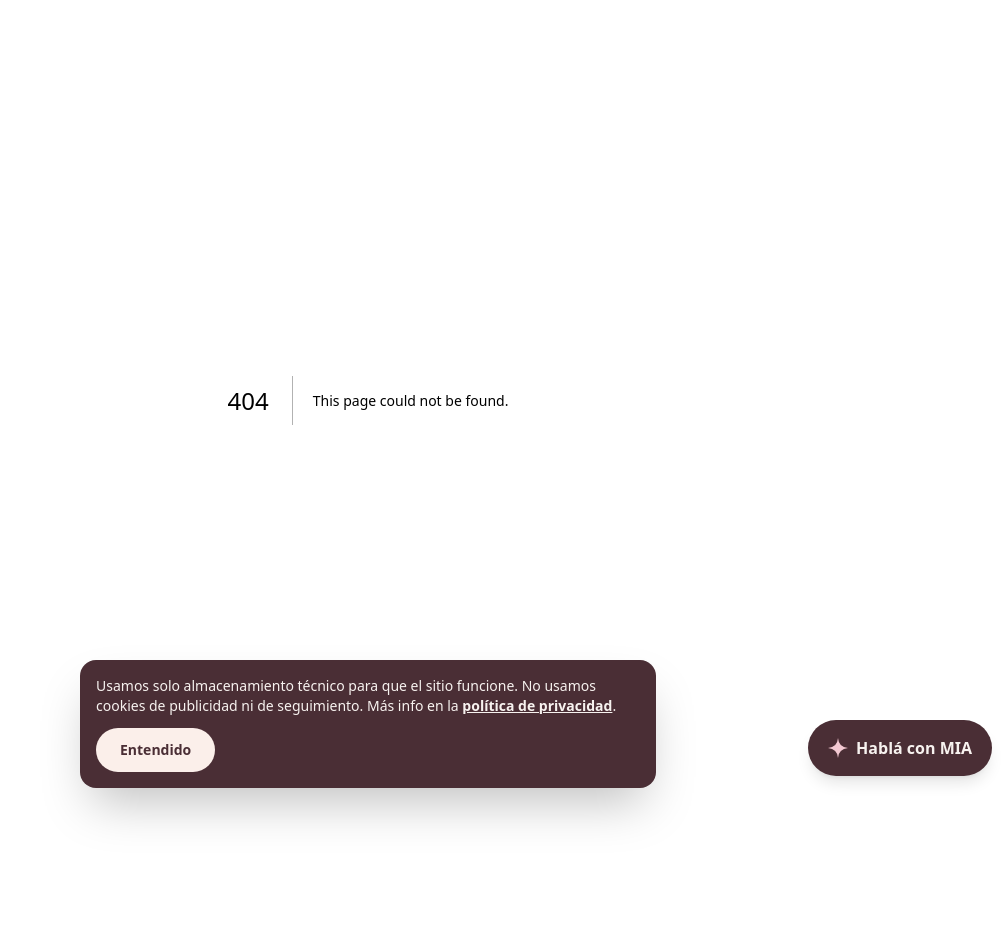
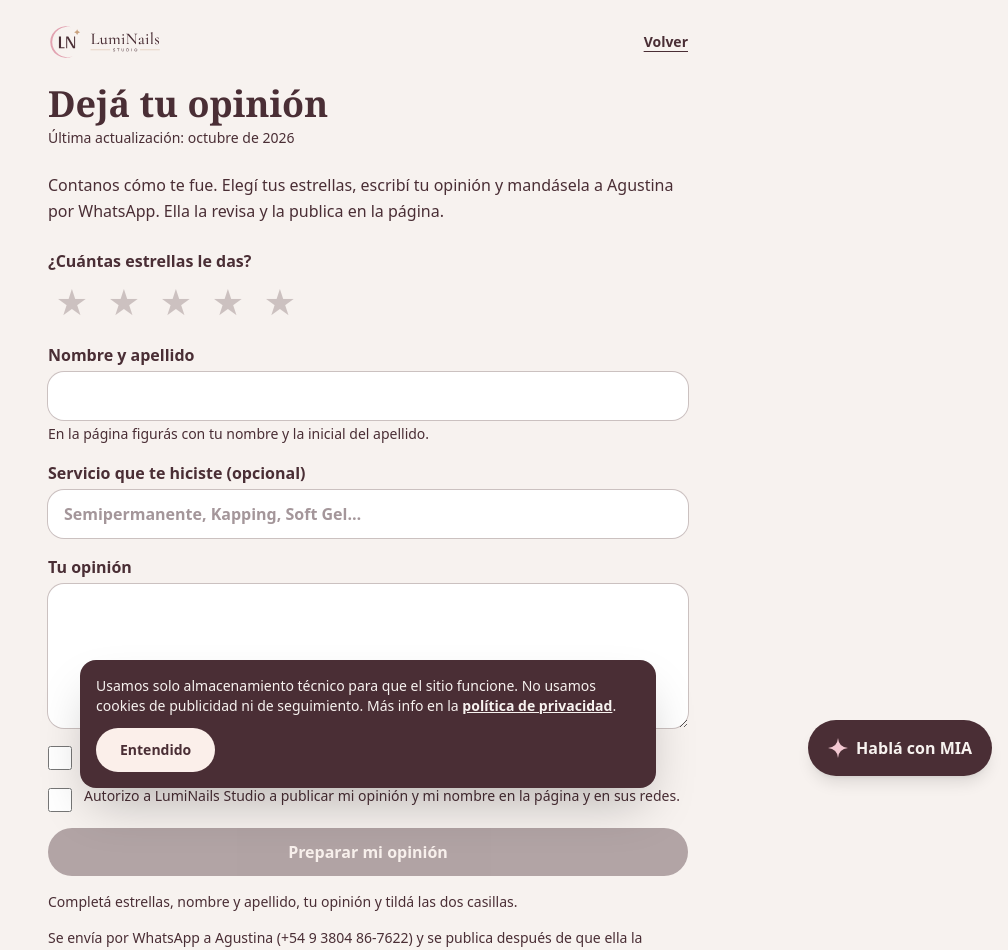
Before and after one commit to Fabri2022/Proyecto-Luminails, a Next.js app: page /opinion in a window 1280 px wide. Before the commit this address had no page. Shown: the top 950 px of the page, without its empty margins (272-1280 px from the left). Before the commit the page ends 800 px from the top, so only its background shows below. Built offline with nearby package versions, Linux system fonts and the light colour scheme.

Commit message:
Dejá tu opinión: estrellas, nombre y apellido, mayoría de edad y envío por WhatsApp a Agustina
Co-Authored-By: Claude Sonnet 5.5 <noreply@anthropic.com>
Claude-Session: https://claude.ai/code/session_01Pic6ZqCBdUZyWkQZPDuqU4

```diff
--- /dev/null
+++ b/src/app/opinion/Formulario.tsx
@@ -0,0 +1,81 @@
+"use client";
+
+import { useState } from "react";
+import { urlWhatsApp, WHATSAPP_TXT } from "@/components/Legal";
+
+const campo = "mt-1 block min-h-12 w-full rounded-2xl bg-white px-4 text-base ring-1 ring-cacao/25";
+
+export function Formulario() {
+  const [nombre, setNombre] = useState("");
+  const [servicio, setServicio] = useState("");
+  const [estrellas, setEstrellas] = useState(0);
+  const [texto, setTexto] = useState("");
+  const [mayor, setMayor] = useState(false);
+  const [autoriza, setAutoriza] = useState(false);
+  const [listoEnviar, setListoEnviar] = useState(false);
+
+  const palabras = nombre.trim().split(/\s+/).filter(Boolean);
+  const ok = palabras.length >= 2 && estrellas > 0 && texto.trim().length >= 10 && mayor && autoriza;
+  const mensaje = [
+    "Hola Agustina, te dejo mi opinión de LumiNails Studio:",
+    `${"★".repeat(estrellas)}${"☆".repeat(5 - estrellas)} (${estrellas} de 5)`,
+    `“${texto.trim()}”`,
+    `Nombre: ${nombre.trim()}`,
+    servicio.trim() ? `Servicio: ${servicio.trim()}` : "",
+    "Soy mayor de 18 años y autorizo que publiquen mi opinión en la página y en sus redes.",
+  ].filter(Boolean).join("\n");
+
+  if (listoEnviar) {
+    return (
+      <div className="card-suave mt-6 p-6 text-center">
+        <p className="font-serif text-2xl font-semibold">¡Gracias por tu opinión!</p>
+        <p className="mt-2 text-sm">Tocá el botón para mandársela a Agustina por WhatsApp. Ella la revisa y la publica en la página.</p>
+        <a href={urlWhatsApp(mensaje)} target="_blank" rel="noopener noreferrer"
+          className="mt-5 inline-flex min-h-12 w-full items-center justify-center rounded-full bg-cacao px-6 font-bold text-blush">
+          Enviar por WhatsApp
+        </a>
+        <button type="button" onClick={() => setListoEnviar(false)} className="mt-4 text-sm font-semibold underline">Volver a editar</button>
+      </div>
+    );
+  }
+
+  return (
+    <form className="mt-6 space-y-4" onSubmit={(e) => { e.preventDefault(); if (ok) setListoEnviar(true); }}>
+      <fieldset>
+        <legend className="font-semibold">¿Cuántas estrellas le das?</legend>
+        <div className="mt-1 flex gap-1" role="radiogroup" aria-label="Estrellas del 1 al 5">
+          {[1, 2, 3, 4, 5].map((n) => (
+            <button key={n} type="button" role="radio" aria-checked={estrellas === n} aria-label={`${n} ${n === 1 ? "estrella" : "estrellas"}`}
+              onClick={() => setEstrellas(n)}
+              className={`flex size-12 items-center justify-center text-4xl leading-none ${n <= estrellas ? "text-oro" : "text-cacao/25"}`}>
+              ★
+            </button>
+          ))}
+        </div>
+      </fieldset>
+      <label className="block font-semibold">Nombre y apellido
+        <input value={nombre} onChange={(e) => setNombre(e.target.value)} autoComplete="name" className={campo} />
+        <span className="mt-1 block text-sm font-normal">En la página figurás con tu nombre y la inicial del apellido.</span>
+      </label>
+      <label className="block font-semibold">Servicio que te hiciste (opcional)
+        <input value={servicio} onChange={(e) => setServicio(e.target.value)} placeholder="Semipermanente, Kapping, Soft Gel…" className={campo} />
+      </label>
+      <label className="block font-semibold">Tu opinión
+        <textarea value={texto} onChange={(e) => setTexto(e.target.value.slice(0, 400))} rows={5} className={`${campo} py-3`} />
+      </label>
+      <label className="flex items-start gap-3 text-sm">
+        <input type="checkbox" checked={mayor} onChange={(e) => setMayor(e.target.checked)} className="mt-0.5 size-6 shrink-0 accent-[#4a2e35]" />
+        <span>Declaro que soy <strong>mayor de 18 años</strong>.</span>
+      </label>
+      <label className="flex items-start gap-3 text-sm">
+        <input type="checkbox" checked={autoriza} onChange={(e) => setAutoriza(e.target.checked)} className="mt-0.5 size-6 shrink-0 accent-[#4a2e35]" />
+        <span>Autorizo a LumiNails Studio a publicar mi opinión y mi nombre en la página y en sus redes.</span>
+      </label>
+      <button type="submit" disabled={!ok} className="min-h-12 w-full rounded-full bg-cacao px-6 font-bold text-blush disabled:opacity-40">
+        Preparar mi opinión
+      </button>
+      {!ok && <p className="text-sm">Completá estrellas, nombre y apellido, tu opinión y tildá las dos casillas.</p>}
+      <p className="text-sm">Se envía por WhatsApp a Agustina ({WHATSAPP_TXT}) y se publica después de que ella la revisa.</p>
+    </form>
+  );
+}
--- /dev/null
+++ b/src/app/opinion/page.tsx
@@ -0,0 +1,14 @@
+import type { Metadata } from "next";
+import { Legal } from "@/components/Legal";
+import { Formulario } from "./Formulario";
+
+export const metadata: Metadata = { title: "Dejá tu opinión · LumiNails Studio" };
+
+export default function Page() {
+  return (
+    <Legal titulo="Dejá tu opinión" actualizado="octubre de 2026">
+      <p>Contanos cómo te fue. Elegí tus estrellas, escribí tu opinión y mandásela a Agustina por WhatsApp. Ella la revisa y la publica en la página.</p>
+      <Formulario />
+    </Legal>
+  );
+}
--- a/src/app/page.tsx
+++ b/src/app/page.tsx
@@ -187,6 +187,7 @@ function Testimonios() {
       <div className="mx-auto max-w-5xl px-5">
         <h2 className="font-serif text-3xl font-semibold sm:text-4xl">Lo que dicen nuestras clientas</h2>
         <CarruselOpiniones opiniones={TESTIMONIOS} />
+        <p className="mt-2"><a href="/opinion" className="inline-flex min-h-12 items-center rounded-full bg-cacao px-6 font-bold text-blush">★ Dejá tu opinión</a></p>
         {hayEjemplos && (
           <p className="mt-4 text-sm">Opiniones de ejemplo: se reemplazan por opiniones reales de clientas.</p>
         )}
@@ -311,6 +312,9 @@ function Pie() {
         <p className="mt-4">
           <a href="/arrepentimiento" className="inline-flex min-h-12 items-center rounded-full bg-blush px-5 font-bold text-cacao">Botón de arrepentimiento · Cancelar turno</a>
         </p>
+        <p className="mt-4">
+          <a href="/opinion" className="inline-flex min-h-12 items-center rounded-full border border-blush/40 px-5 font-semibold hover:bg-blush/10">★ Dejá tu opinión</a>
+        </p>
         <p className="mt-4 flex justify-center gap-4">
           <a href="/privacidad" className="underline underline-offset-4">Privacidad</a>
           <a href="/terminos" className="underline underline-offset-4">Términos y condiciones</a>
--- a/src/app/reservar/resultado/page.tsx
+++ b/src/app/reservar/resultado/page.tsx
@@ -64,6 +64,7 @@ async function Contenido({ searchParams }: { searchParams: Params }) {
           </div>
           <div className="mt-4"><AvisoAsistencia /></div>
           <p className="mt-3 text-sm">¿Necesitás cancelar? <Link href="/arrepentimiento" className="font-semibold underline">Hacelo acá</Link> o escribile a Agustina por WhatsApp.</p>
+          <p className="mt-2 text-sm">Cuando tengas tus uñas, <Link href="/opinion" className="font-semibold underline">dejanos tu opinión ★</Link></p>
           <Gracias />
         </>
       ) : enProceso ? (
```
